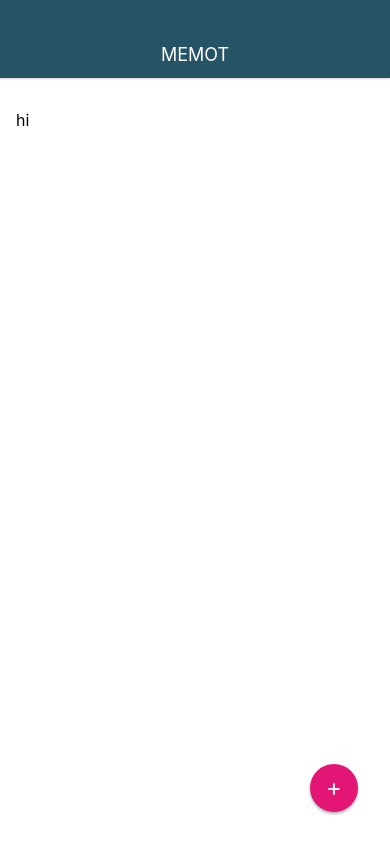
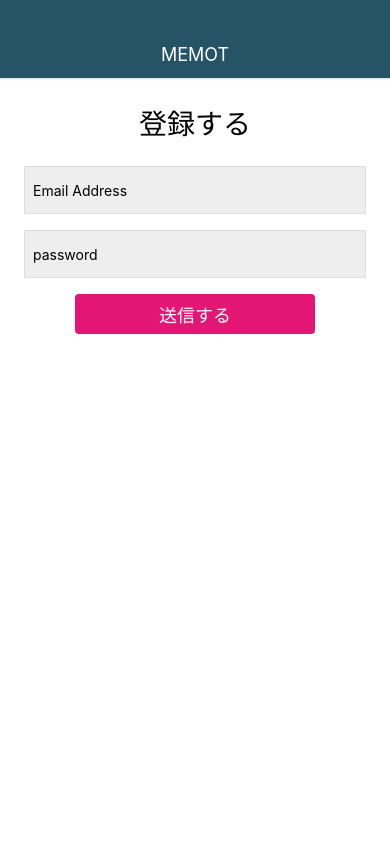
Before and after one commit to yoshimoto8/MemoApp, a React Native app: screen / in a window 390 px wide. Built offline with nearby package versions, Linux system fonts and the light colour scheme.

Commit message:
add loginSignUp

```diff
--- a/App.js
+++ b/App.js
@@ -1,7 +1,7 @@
 import React from 'react'
 import { StyleSheet, View } from 'react-native'
 
-import MemoDetailScreen from './src/screens/MemoEditScreen'
+import MemoDetailScreen from './src/screens/SignupScreen'
 import Appbar from './src/components/Appbar'
 
 export default class App extends React.Component {
--- /dev/null
+++ b/src/screens/SignupScreen.js
@@ -0,0 +1,62 @@
+import React from 'react'
+import { StyleSheet, View, Text, TextInput, TouchableHighlight} from 'react-native'
+
+
+
+class SignupScreen extends React.Component {
+  render() {
+    return (
+      <View style={styles.container}>
+        <Text style={styles.title}>
+          登録する
+        </Text>
+        <TextInput style={styles.input} value="Email Address" />
+        <TextInput style={styles.input} value="password" />
+        <TouchableHighlight style={styles.button} title="送信" onPress={() => {}} underlayColor="#C70F66">
+          <Text style={styles.buttonItem}>
+            送信する
+          </Text>
+        </TouchableHighlight>
+
+      </View>
+    )
+  }
+
+}
+
+const styles = StyleSheet.create({
+  container: {
+    flex: 1,
+    width: '100%',
+    padding: 24,
+    backgroundColor: '#fff'
+  },
+  input: {
+    backgroundColor: '#eee',
+    height: 48,
+    marginBottom: 16,
+    borderWidth: 1,
+    borderColor: '#DDD',
+    padding: 8
+  },
+  title: {
+    fontSize: 28,
+    alignSelf: 'center',
+    marginBottom: 24,
+  },
+  button: {
+    backgroundColor: '#E31676',
+    height: 40,
+    borderRadius: 4,
+    justifyContent: 'center',
+    alignItems: 'center',
+    width: '70%',
+    alignSelf: 'center'
+  },
+  buttonItem: {
+    color: '#fff',
+    fontSize:18
+  }
+})
+
+export default SignupScreen
```
Also changed, not shown: src/screens/LoginScreen.js (added, +62 -0 lines).
